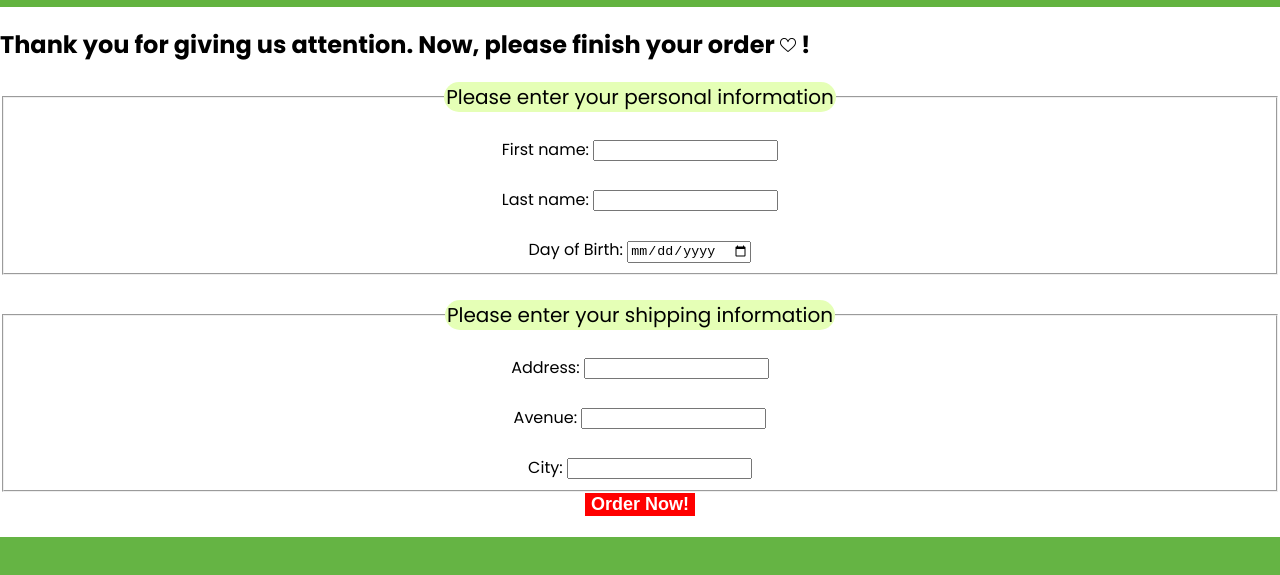
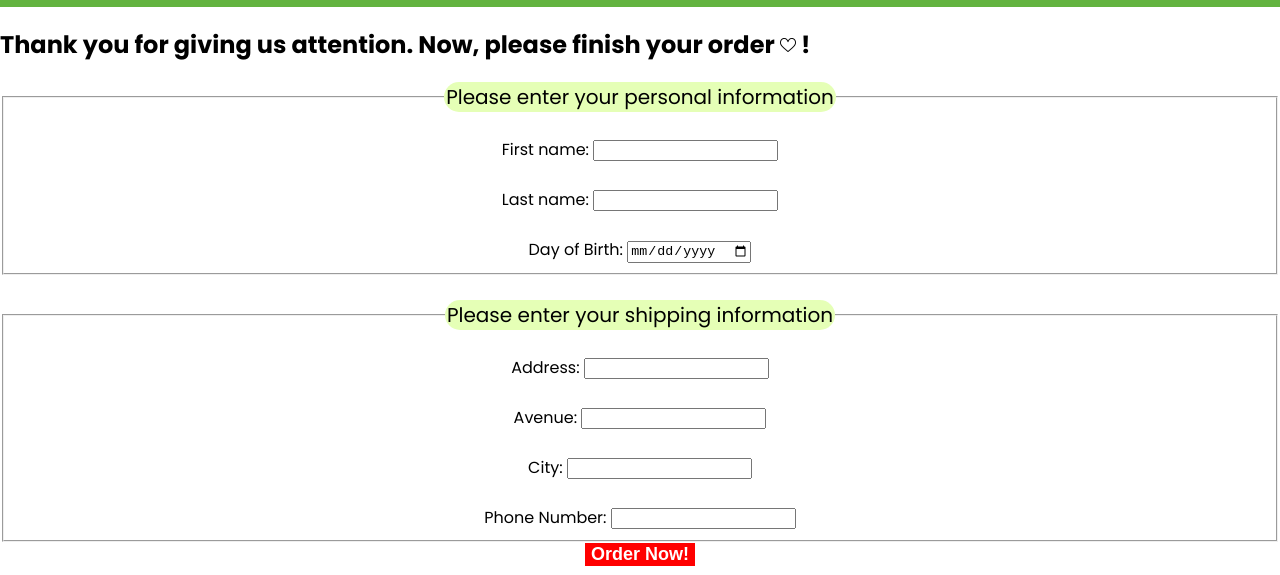
Before and after one commit to kimng12/kimng_bookstore.github.io, a plain HTML site: page cart/cart.html in a window 1280 px wide. Shown: the part 88-663 px from the top of the page. Drawn offline with Linux system fonts and the light colour scheme.

Commit message:
Update cart.html

```diff
--- a/cart/cart.html
+++ b/cart/cart.html
@@ -57,6 +57,9 @@
                     <br><br>
                     <label for="city">City: </label>
                     <input type="text" id="city" name="city" required />
+                    <br></br>
+                    <label for="phone-number">Phone Number: </label>
+                    <input type="text" id="phone-number" name="phone-number" required />
                 </fieldset>
                 <input type="submit" class="button" value="Order Now!" />
             </form>
```
